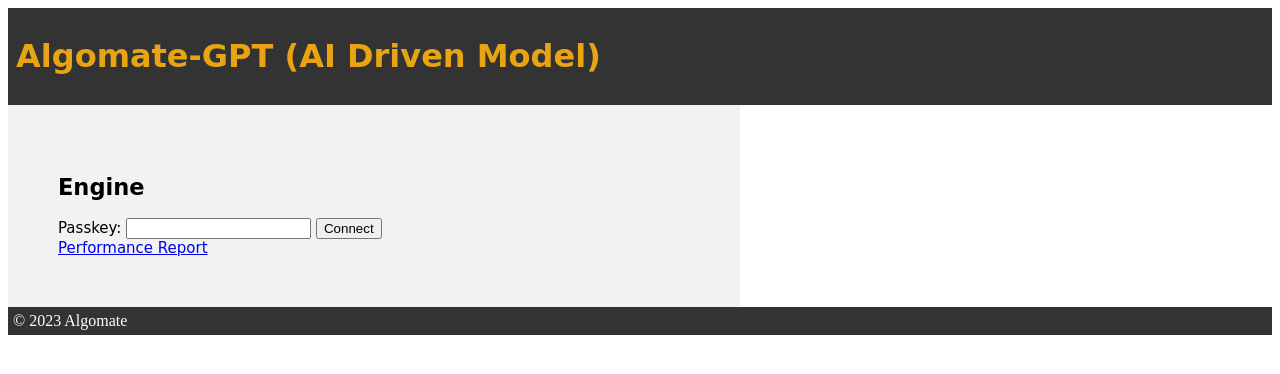
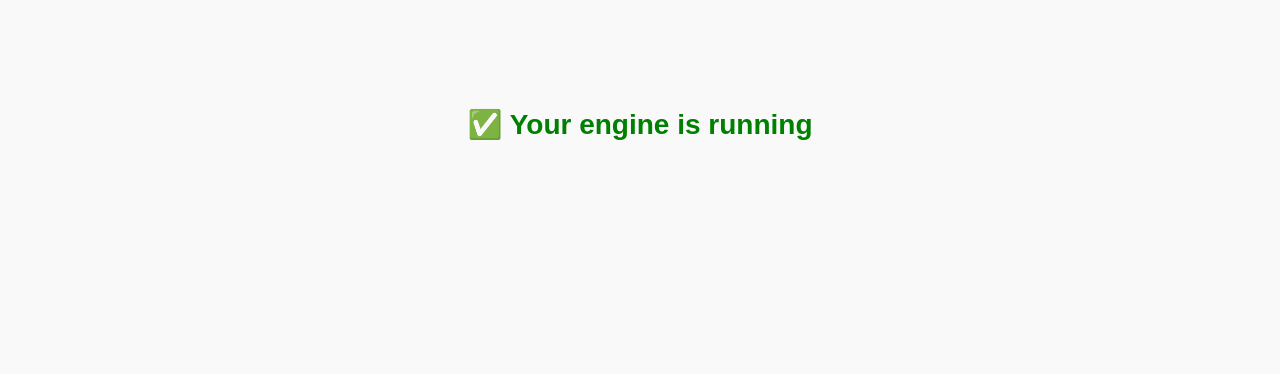
Before and after one commit to algomate399/ML_BOT_BN, a Flask app: page / in a window 1280 px wide. Shown: the top 374 px of the page. Run offline with Flask 3, Linux system fonts and the light colour scheme.

Commit message:
Add files via upload

```diff
--- a/templates/index.html
+++ b/templates/index.html
@@ -1,145 +1,25 @@
-
 <!DOCTYPE html>
-<html>
+<html lang="en">
 <head>
-    <title>Algomate</title>
-    <script src="https://code.jquery.com/jquery-3.6.0.min.js"></script>
+    <meta charset="UTF-8">
+    <title>Algomate-GPT Engine</title>
+    <style>
+        body {
+            font-family: Arial, sans-serif;
+            background-color: #f9f9f9;
+            text-align: center;
+            padding-top: 100px;
+        }
+        .status {
+            font-size: 28px;
+            font-weight: bold;
+            color: green;
+        }
+    </style>
 </head>
-
-  <style>
-    /* CSS styles can be applied to divs for layout and styling */
-    .header {
-      background-color: #333;
-      color: #e8a413;
-      padding: 8px;
-      font-family: 'Comic Sans MS', cursive, sans-serif; /* Change the font family to Comic Sans MS with fallbacks */
-
-    }
-    .sidebar {
-      font-family: 'Comic Sans MS', cursive, sans-serif; /* Change the font family to Comic Sans MS with fallbacks */
-      font-size:15px;
-      float: left;
-      width: 50%;
-      background-color: #f2f2f2;
-      padding: 50px;
-
-    }
-
-    .content {
-      text-align:center;
-
-    }
-
-    .label {
-      display: inline-block; /* Display labels side by side */
-      width: 180px; /* Set a fixed width for the labels */
-      margin-left: 80px; /* Add margin to create space between labels */
-      font-family: 'Comic Sans MS', cursive, sans-serif; /* Change the font family to Comic Sans MS with fallbacks */
-    }
-
-
-    .footer {
-      margin-top:10px;
-      clear: both;
-      background-color: #333;
-      color: #fff;
-      padding:5px;
-    }
-    #connectionStatus{color:green;}
-
-
-  </style>
-
 <body>
-  <div class="header">
-    <h1>{{title}}</h1>
-  </div>
-
-  <div class="sidebar">
-    <h2>Engine</h2>
-      <div class="sidebar-item">
-        <label for="passkey">Passkey:</label>
-        <input type="password" id="passkey" name="passkey">
-        <button onclick="on_connect()">Connect</button>
-      </div>
-        <div id="connectionStatus"></div>
-
-        <div class="performance-report-link">
-          <a href="https://result.streamlit.app" target="_blank">Performance Report</a>
+    <div class="status">
+        ✅ Your engine is running
     </div>
-  </div>
-
-
-  <div class="footer">
-    &copy; 2023 Algomate
-  </div>
-
-  <script>
-    function on_connect() {
-        const connectionStatus = document.getElementById('connectionStatus');
-        const passkey = document.getElementById('passkey').value;
-        connectionStatus.textContent = 'Connecting...'; // Display a message while connecting
-
-
-        // Make a POST request to /on_connect with the selected_strategy
-        fetch('/on_connect', {
-            method: 'POST',
-            body: JSON.stringify({
-                 'passkey': passkey,
-            }),  headers: {'Content-Type': 'application/json',},
-        })
-        .then(response => response.text())
-        .then(data => {
-            console.log(data);
-            connectionStatus.textContent =data;
-        })
-        .catch(error => {
-            console.error(error);
-            // Update the status message to show an error if needed
-            connectionStatus.textContent = 'Connection failed';
-        });
-    }
-</script>
-
-<script>
-    function push_signal() {
-        const connectionStatus = document.getElementById('connectionStatus');
-        const passkey = document.getElementById('passkey').value;
-        connectionStatus.textContent = 'processing...'; // Display a message while connecting
-
-
-        // Make a POST request to /on_connect with the selected_strategy
-        fetch('/push_signal', {
-            method: 'POST',
-            body: JSON.stringify({
-                 'passkey': passkey,
-            }),  headers: {'Content-Type': 'application/json',},
-        })
-        .then(response => response.text())
-        .then(data => {
-            console.log(data);
-            connectionStatus.textContent =data;
-        })
-        .catch(error => {
-            console.error(error);
-            // Update the status message to show an error if needed
-            connectionStatus.textContent = 'Connection failed';
-        });
-    }
-</script>
-
-
-
-
-<script>
-        function setInitialConnectionStatus() {
-        $.get('/get_connection_status', function (data) {
-            const connectionStatus = document.getElementById('connectionStatus');
-            connectionStatus.textContent = data;
-        });
-    }
-
- setInitialConnectionStatus();
-</script>
 </body>
 </html>
```
